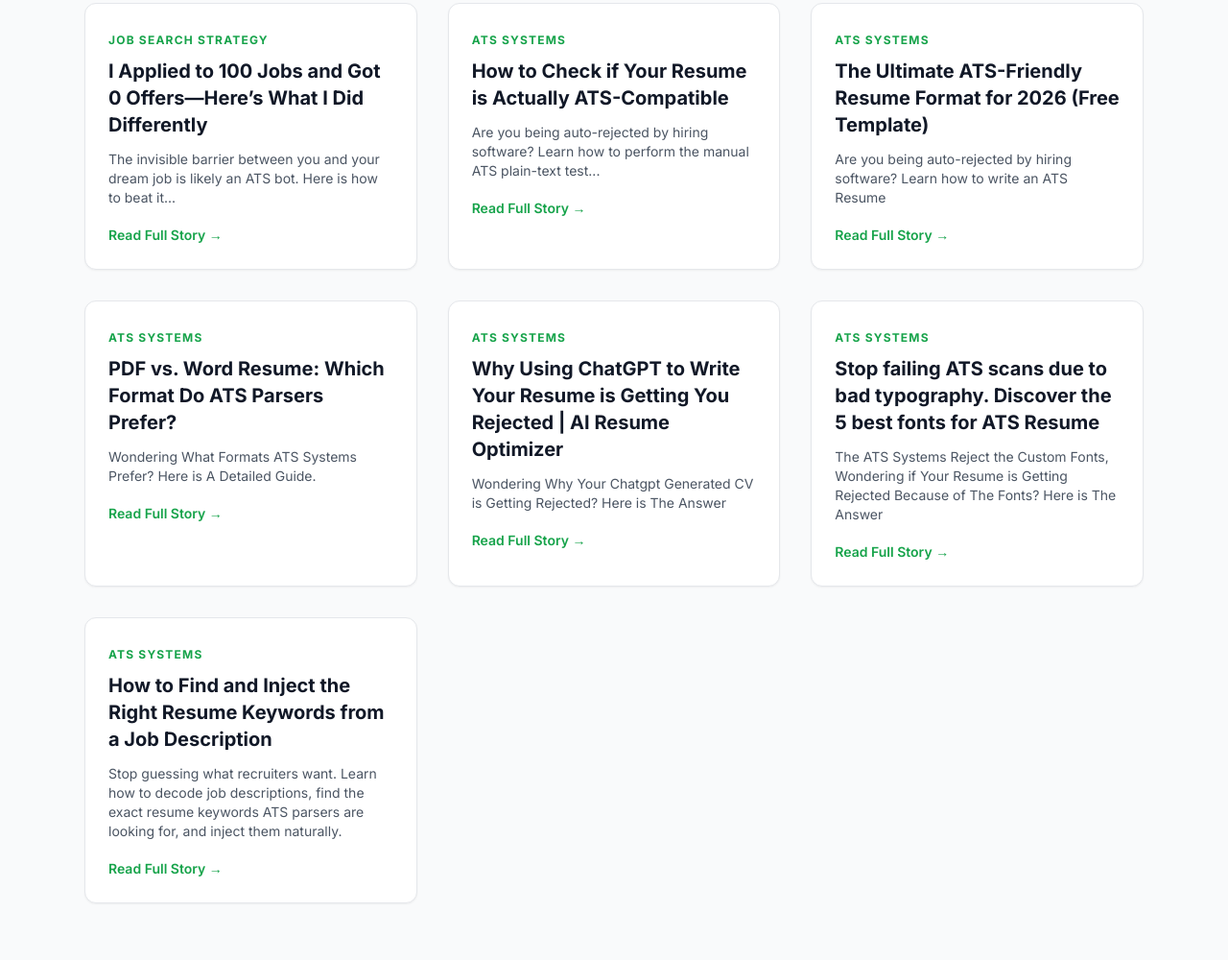
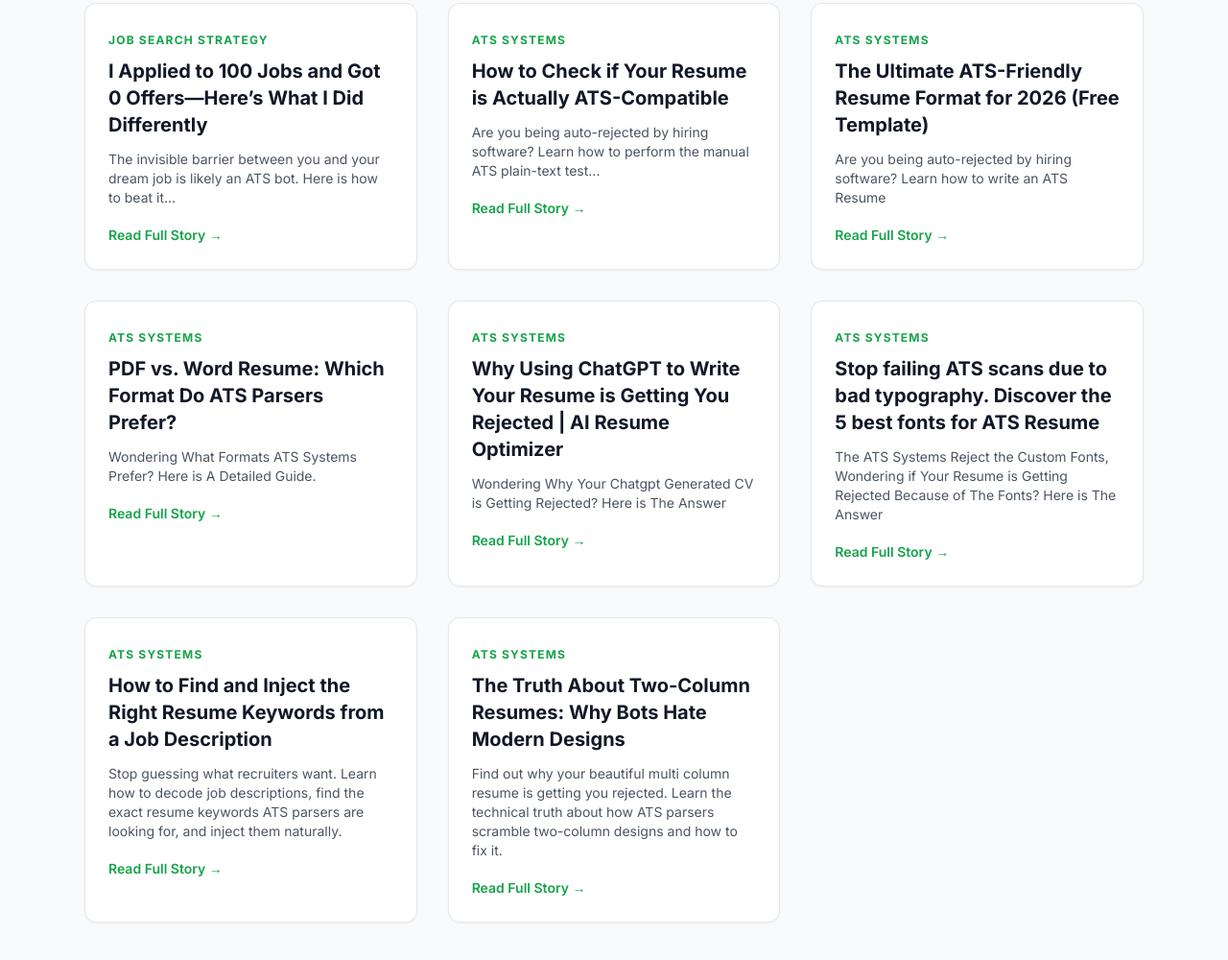
Before and after one commit to pasiharendra-dot/orbit-tool, a website: page public/blog.html in a window 1280 px wide. Shown: the part 242-1242 px from the top of the page at 96% size. Drawn offline with nearby package versions, Linux system fonts and the light colour scheme.

Commit message:
Update blog.html

```diff
--- a/public/blog.html
+++ b/public/blog.html
@@ -97,6 +97,15 @@
                     <a href="/blog/resume-keywords.html" class="text-green-600 font-semibold hover:underline text-sm">Read Full Story →</a>
                 </div>
             </article>
+            <!-- Article Card 8 -->
+            <article class="bg-white rounded-xl shadow-sm border overflow-hidden hover:shadow-md transition">
+                <div class="p-6">
+                    <span class="text-xs font-bold text-green-600 uppercase tracking-widest">ATS Systems</span>
+                    <h2 class="text-xl font-bold mt-2 mb-3 text-gray-900">The Truth About Two-Column Resumes: Why Bots Hate Modern Designs </h2>
+                    <p class="text-gray-600 text-sm mb-4">Find out why your beautiful multi column resume is getting you rejected. Learn the technical truth about how ATS parsers scramble two-column designs and how to fix it.</p>
+                    <a href="/blog/multi-column-resume-truth.html" class="text-green-600 font-semibold hover:underline text-sm">Read Full Story →</a>
+                </div>
+            </article>
 
             <!-- More cards will go here as you write them! -->
         </div>
```
